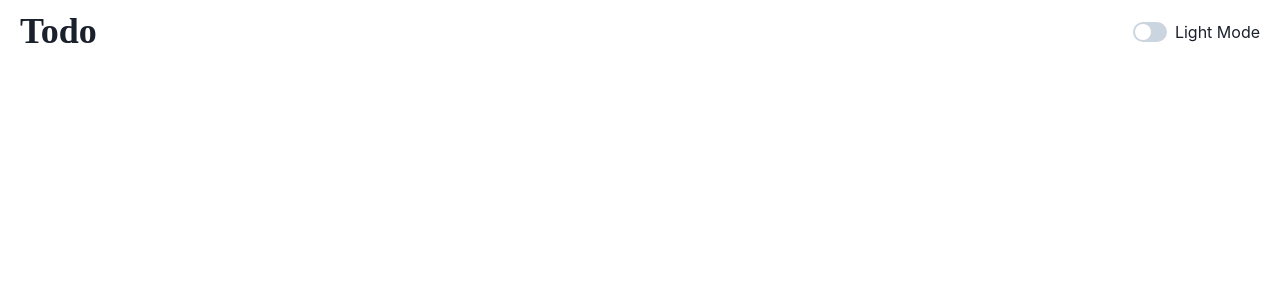
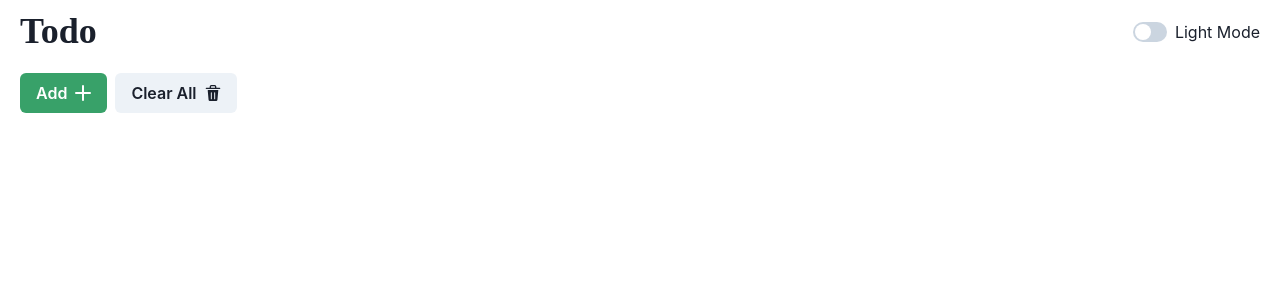
Before and after one commit to theblank309/Todo-App, a React (Vite) app: page / in a window 1280 px wide. Shown: the top 300 px of the page. Built offline with nearby package versions, Linux system fonts and the light colour scheme.

Commit message:
Added utility bar

```diff
--- a/src/App.tsx
+++ b/src/App.tsx
@@ -1,10 +1,12 @@
 import "./App.css";
 import NavBar from "./components/NavBar";
+import UtilityBar from "./components/UtilityBar";
 
 function App() {
   return (
     <>
       <NavBar />
+      <UtilityBar />
     </>
   );
 }
--- /dev/null
+++ b/src/components/UtilityBar.tsx
@@ -0,0 +1,25 @@
+import { HStack } from "@chakra-ui/react";
+import { Button, ButtonGroup } from "@chakra-ui/react";
+import { AddIcon, DeleteIcon } from "@chakra-ui/icons";
+
+function UtilityBar() {
+  return (
+    <HStack
+      paddingLeft="20px"
+      paddingRight="20px"
+      paddingBottom="10px"
+      paddingTop="10px"
+    >
+      <ButtonGroup gap="0">
+        <Button rightIcon={<AddIcon />} colorScheme="green">
+          Add
+        </Button>
+        <Button rightIcon={<DeleteIcon />} colorScheme="gray">
+          Clear All
+        </Button>
+      </ButtonGroup>
+    </HStack>
+  );
+}
+
+export default UtilityBar;
```
